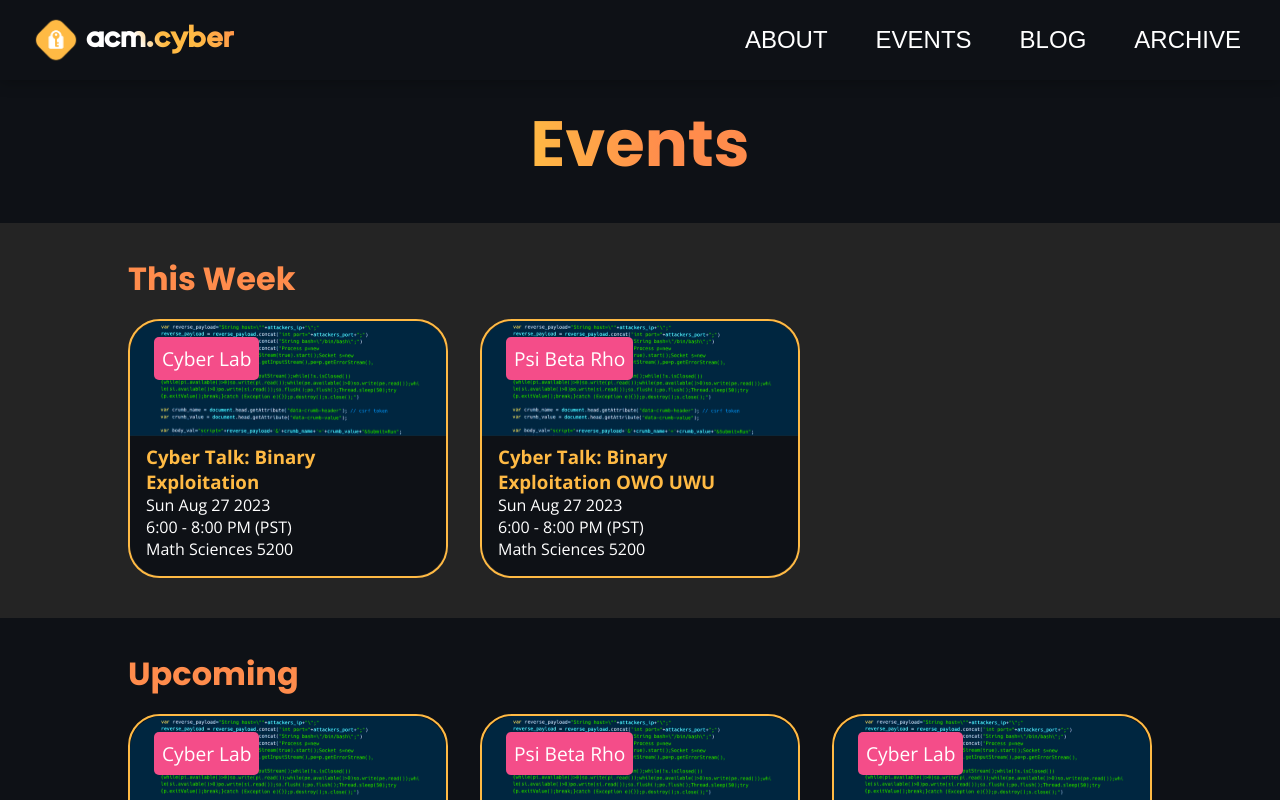
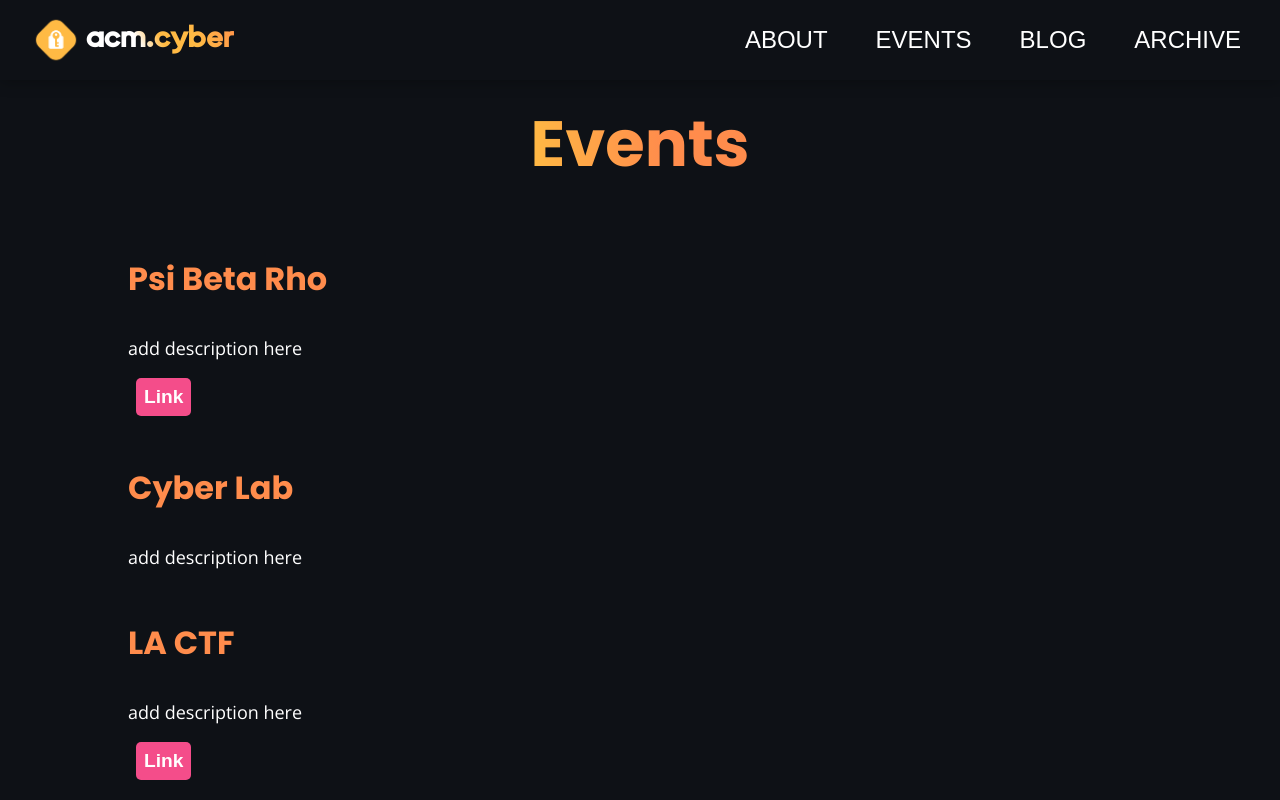
Before and after one commit to uclaacm/acmcyber.com, a Next.js app: page /events in a window 1280 px wide. Built offline with nearby package versions, Linux system fonts and the light colour scheme; a web font is replaced by a local one.

Commit message:
feat: updates to members & events pages

```diff
--- a/data/events.ts
+++ b/data/events.ts
@@ -1,21 +1,59 @@
+export interface EventType {
+  name: string;
+  description: string;
+  link?: string;
+}
+
+enum EventKind {
+  PBR = 'Psi Beta Rho',
+  CyLab = 'Cyber Lab',
+  LACTF = 'LA CTF',
+  CyTalks = 'Cyber Talks',
+  Misc = 'Miscellaneous',
+}
+
+export const eventTypes = [
+  {
+    name: EventKind.PBR,
+    description: 'add description here',
+    link: "https://pbr.uclaacm.com/",
+  },
+  {
+    name: EventKind.CyLab,
+    description: 'add description here',
+  },
+  {
+    name: EventKind.LACTF,
+    description: 'add description here',
+    link: 'https://lac.tf',
+  },
+  {
+    name: EventKind.CyTalks,
+    description: 'add description here',
+  },
+  {
+    name: EventKind.Misc,
+    description: 'add description here',
+  },
+];
+
 export interface Event {
   name: string;
-  type: string;
+  type: EventKind;
   date: Date;
   time: string;
   location: string;
+  description: string;
 }
 
 const matsci = 'Math Sciences 5200';
-const cylab = 'Cyber Lab';
-const pbr = 'Psi Beta Rho';
 const defaultDescription = 'Come join us to learn about exploiting binaries and pwn!';
 
 const eventsData: Event[] = [
   {
     name: 'Cyber Talk: Binary Exploitation',
     description: defaultDescription,
-    type: cylab,
+    type: EventKind.CyLab,
     date: new Date(),
     time: '6:00 - 8:00 PM (PST)',
     location: matsci,
@@ -23,7 +61,7 @@ const eventsData: Event[] = [
   {
     name: 'Cyber Talk: Binary Exploitation OWO UWU',
     description: defaultDescription,
-    type: pbr,
+    type: EventKind.PBR,
     date: new Date(),
     time: '6:00 - 8:00 PM (PST)',
     location: matsci,
@@ -31,7 +69,7 @@ const eventsData: Event[] = [
   {
     name: 'Cyber Talk: Binary Exploitation',
     description: defaultDescription,
-    type: cylab,
+    type: EventKind.CyLab,
     date: new Date('5/9/23'),
     time: '6:00 - 8:00 PM (PST)',
     location: matsci,
@@ -39,7 +77,7 @@ const eventsData: Event[] = [
   {
     name: 'Cyber Talk: Binary Exploitation',
     description: defaultDescription,
-    type: cylab,
+    type: EventKind.CyLab,
     date: new Date('5/9/24'),
     time: '6:00 - 8:00 PM (PST)',
     location: matsci,
@@ -47,7 +85,7 @@ const eventsData: Event[] = [
   {
     name: 'Cyber Talk: Binary Exploitation',
     description: defaultDescription,
-    type: pbr,
+    type: EventKind.PBR,
     date: new Date('5/9/24'),
     time: '6:00 - 8:00 PM (PST)',
     location: matsci,
@@ -55,7 +93,7 @@ const eventsData: Event[] = [
   {
     name: 'Cyber Talk: Binary Exploitation',
     description: defaultDescription,
-    type: cylab,
+    type: EventKind.CyLab,
     date: new Date('5/9/24'),
     time: '6:00 - 8:00 PM (PST)',
     location: matsci,
@@ -63,7 +101,7 @@ const eventsData: Event[] = [
   {
     name: 'Cyber Talk: Binary Exploitation',
     description: defaultDescription,
-    type: cylab,
+    type: EventKind.CyLab,
     date: new Date('5/9/24'),
     time: '6:00 - 8:00 PM (PST)',
     location: matsci,
@@ -71,7 +109,7 @@ const eventsData: Event[] = [
   {
     name: 'Cyber Talk: Binary Exploitation',
     description: defaultDescription,
-    type: pbr,
+    type: EventKind.PBR,
     date: new Date('5/9/24'),
     time: '6:00 - 8:00 PM (PST)',
     location: matsci,
@@ -79,7 +117,7 @@ const eventsData: Event[] = [
   {
     name: 'Cyber Talk: Binary Exploitation',
     description: defaultDescription,
-    type: cylab,
+    type: EventKind.CyLab,
     date: new Date('5/9/24'),
     time: '6:00 - 8:00 PM (PST)',
     location: matsci,
--- a/pages/events.tsx
+++ b/pages/events.tsx
@@ -2,7 +2,7 @@ import { useEffect, useState } from "react";
 
 import styles from "@/styles/Events.module.scss";
 import CyberSeo from "@/components/CyberSeo";
-import AllEvents from "@/data/events";
+import AllEvents, { eventTypes } from "@/data/events";
 import { styler } from "@/utils";
 
 const s = styler(styles);
@@ -10,7 +10,7 @@ type TEvent = (typeof AllEvents)[0];
 type EventCB = (event: Event) => void;
 
 // from chatgpt
-const isThisWeek = (today: Date, date: Date): bool => {
+const isThisWeek = (today: Date, date: Date): Boolean => {
   // Calculate day of the week (0 - Sunday, 1 - Monday, ..., 6 - Saturday)
   const dayOfWeek1 = (today.getDay() + 6) % 7;
   const dayOfWeek2 = (date.getDay() + 6) % 7;
@@ -22,7 +22,7 @@ const isThisWeek = (today: Date, date: Date): bool => {
   return dayDifference <= 6 && dayOfWeek1 === dayOfWeek2;
 };
 
-const isFuture = (today: Date, date: Date): bool =>
+const isFuture = (today: Date, date: Date): Boolean =>
   !isThisWeek(today, date) && date > today;
 
 const Event = (showPopup: EventCB) => (event: TEvent, i: number) =>
@@ -93,6 +93,24 @@ export default function Events() {
         )}
         <div className={s`home`}>
           <h1>Events</h1>
+          <div className="content">
+            {eventTypes.map((type, i) => (
+              <div key={i} className={styles.eventTypeDescription}>
+                <h2>{type.name}</h2>
+                <p>{type.description}</p>
+                {type.link === undefined ? null : (
+                  <button
+                    onClick={() => {
+                      window.location.href = type.link;
+                    }}
+                  >
+                    Link
+                  </button>
+                )}
+              </div>
+            ))}
+          </div>
+
           {/* This Week section */}
           <div className={s`this-week`}>
             <h2>This Week</h2>
--- a/styles/Events.module.scss
+++ b/styles/Events.module.scss
@@ -1,4 +1,29 @@
+.eventTypeDescription {
+  margin: 1rem 0;
+
+  p {
+    margin: 1rem 0;
+  }
+
+  button {
+    margin: 0 0.5rem;
+    padding: 0.5rem;
+    border-radius: 5px;
+    background-color: var(--flag-pink);
+    color: white;
+    border: none;
+    font-size: larger;
+    font-weight: bold;
+    transition: 50ms ease-out;
+  }
+
+  button:hover {
+    text-decoration: underline;
+  }
+}
+
 .this-week {
+  margin-top: 2.5rem;
   background-color: var(--cyber-grey);
   padding: 0rem 10% 2.5rem 10%;
 }
```
Also changed, not shown: data/members.ts (+86 -2 lines).
